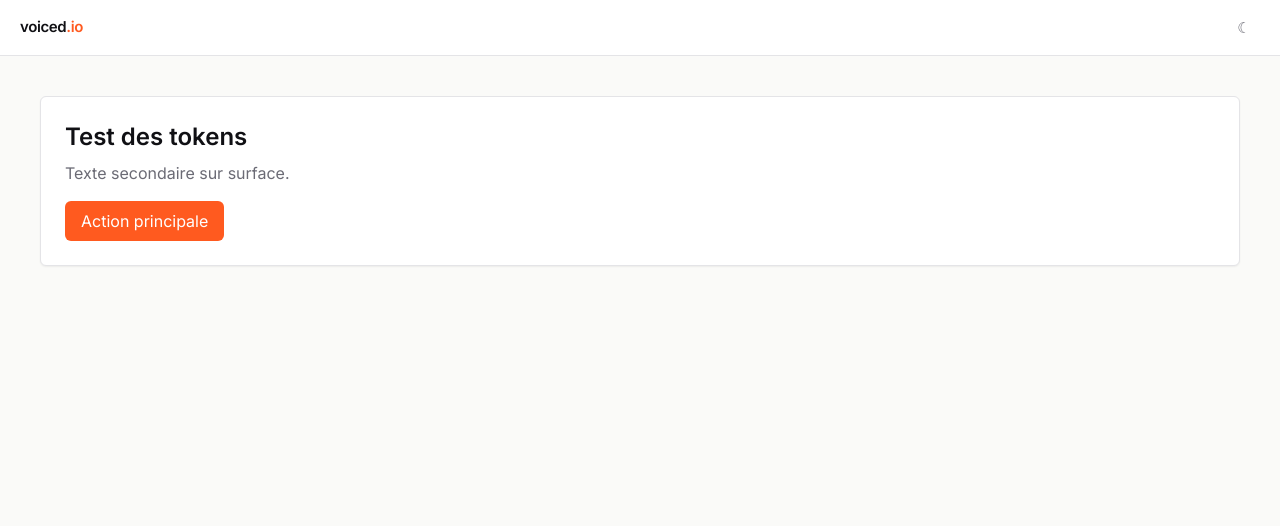
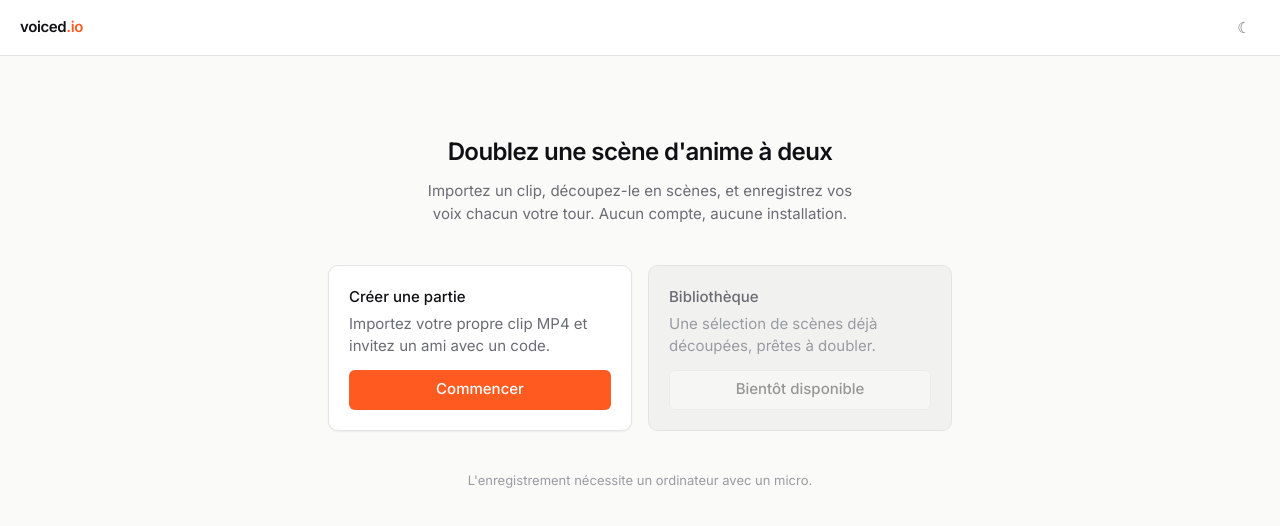
Before and after one commit to T0MMMMM/voiced.io, a Next.js app: page / in a window 1280 px wide. Shown: the top 526 px of the page. Built offline with nearby package versions, Linux system fonts and the light colour scheme.

Commit message:
feat: page d'accueil

```diff
--- a/app/page.tsx
+++ b/app/page.tsx
@@ -1,13 +1,45 @@
+import { Button, Panel } from '@/components/ui'
+
 export default function Home() {
   return (
-    <main className="min-h-screen bg-bg p-10">
-      <div className="rounded-token border border-default bg-surface p-6 shadow-token">
-        <h1 className="text-fg text-2xl font-semibold">Test des tokens</h1>
-        <p className="text-muted mt-2">Texte secondaire sur surface.</p>
-        <button className="bg-accent text-on-accent rounded-token mt-4 px-4 py-2">
-          Action principale
-        </button>
+    <main className="mx-auto flex max-w-2xl flex-col items-center px-6 py-20 text-center">
+      <h1 className="text-fg text-2xl font-semibold tracking-tight">
+        Doublez une scène d&apos;anime à deux
+      </h1>
+      <p className="text-muted mt-3 max-w-md text-[15px]">
+        Importez un clip, découpez-le en scènes, et enregistrez vos voix chacun
+        votre tour. Aucun compte, aucune installation.
+      </p>
+
+      <div className="mt-10 grid w-full gap-4 sm:grid-cols-2">
+        <Panel className="flex flex-col items-start gap-3 text-left">
+          <div>
+            <h2 className="text-fg text-[15px] font-medium">Créer une partie</h2>
+            <p className="text-muted mt-1 text-[15px]">
+              Importez votre propre clip MP4 et invitez un ami avec un code.
+            </p>
+          </div>
+          <Button className="mt-auto" fullWidth>
+            Commencer
+          </Button>
+        </Panel>
+
+        <Panel sunken className="flex flex-col items-start gap-3 text-left">
+          <div>
+            <h2 className="text-muted text-[15px] font-medium">Bibliothèque</h2>
+            <p className="text-faint mt-1 text-[15px]">
+              Une sélection de scènes déjà découpées, prêtes à doubler.
+            </p>
+          </div>
+          <Button variant="secondary" className="mt-auto" fullWidth disabled>
+            Bientôt disponible
+          </Button>
+        </Panel>
       </div>
+
+      <p className="text-faint mt-10 text-[13px]">
+        L&apos;enregistrement nécessite un ordinateur avec un micro.
+      </p>
     </main>
   )
 }
```
